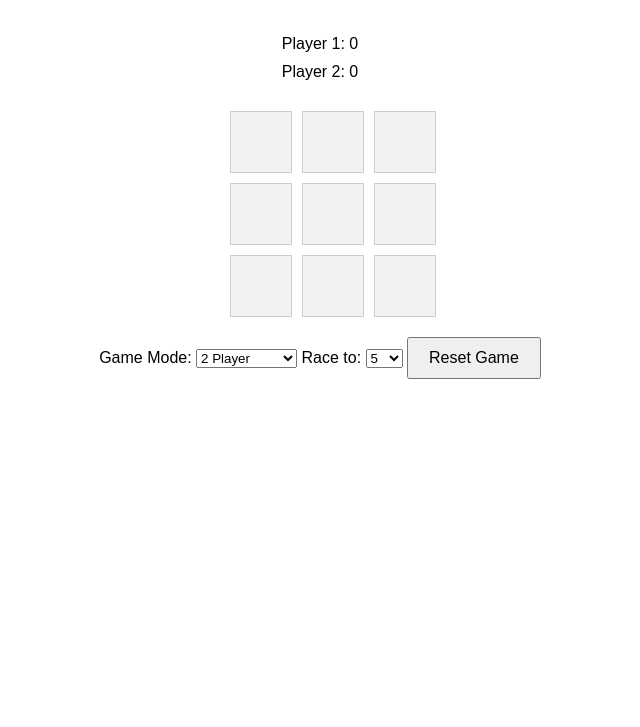
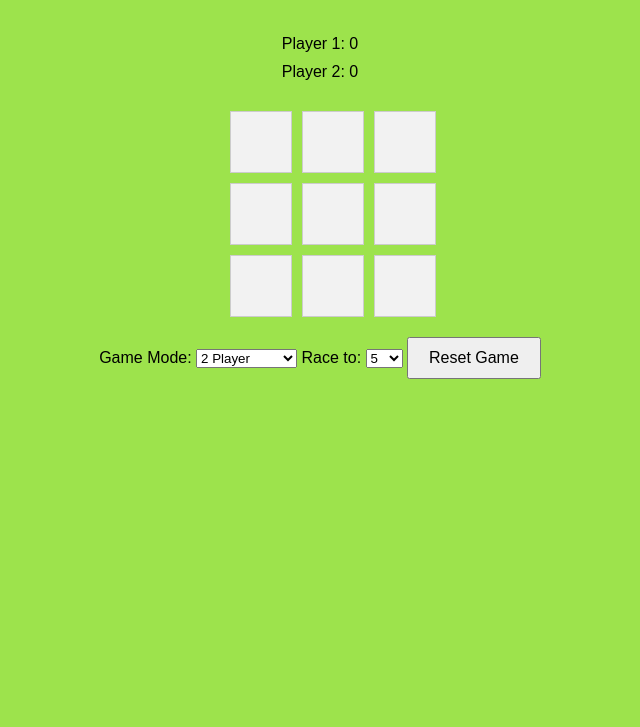
Before and after one commit to Loamy28/TicTacToe, a plain HTML site: page index.html in a window 1280 px wide. Shown: the part 73-800 px from the top of the page, without its empty margins (320-960 px from the left). Drawn offline with Linux system fonts and the light colour scheme.

Commit message:
Some updates

```diff
--- a/style.css
+++ b/style.css
@@ -1,6 +1,7 @@
 body {
     font-family: Arial, sans-serif;
     text-align: center;
+    background: #9de34c;
   }
 
   #game-container {
```
